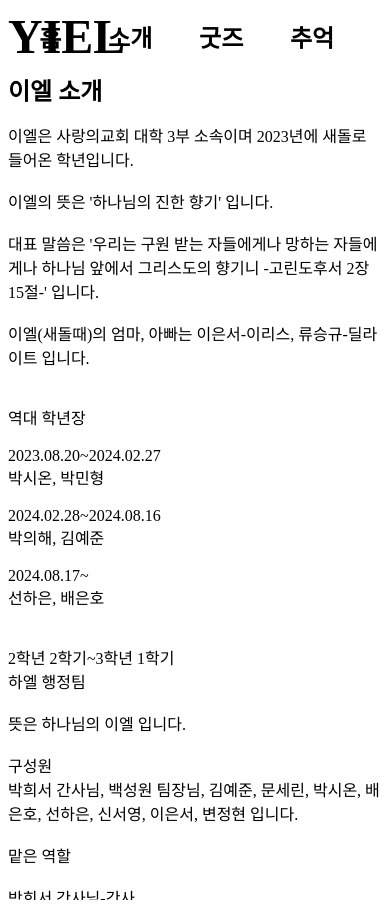
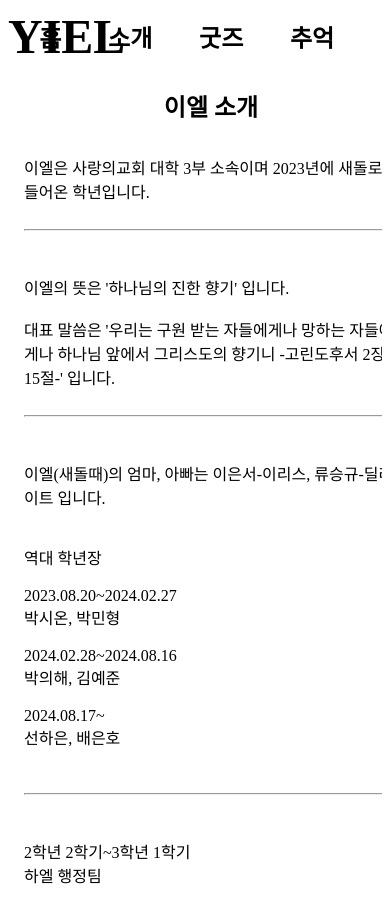
Before and after one commit to KYJLMML/univ3yiel, a Next.js app: page /info in a window 390 px wide. Built offline with nearby package versions, Linux system fonts and the light colour scheme.

Commit message:
Add separators and update content

```diff
--- a/app/info/page.js
+++ b/app/info/page.js
@@ -13,9 +13,33 @@ export default function Info() {
 
   return (
     <div className={styles.container}>
-      <div className={styles.textContainer}>
+      <div className={styles.scrollContainer}>
         <h1 className={styles.title}>이엘 소개</h1>
-        <p className={styles.content}>이엘은 사랑의교회 대학 3부 소속이며 2023년에 새돌로 들어온 학년입니다.<br /><br />이엘의 뜻은 &apos;하나님의 진한 향기&apos; 입니다.<br /><br />대표 말씀은 &apos;우리는 구원 받는 자들에게나 망하는 자들에게나 하나님 앞에서 그리스도의 향기니 -고린도후서 2장 15절-&apos; 입니다.<br /><br />이엘(새돌때)의 엄마, 아빠는 이은서-이리스, 류승규-딜라이트 입니다.<br /><br /><br />역대 학년장<br /><br />2023.08.20~2024.02.27<br />박시온, 박민형<br /><br />2024.02.28~2024.08.16<br />박의해, 김예준<br /><br />2024.08.17~<br />선하은, 배은호<br /><br /><br />2학년 2학기~3학년 1학기<br />하엘 행정팀<br /><br />뜻은 하나님의 이엘 입니다.<br /><br />구성원<br />박희서 간사님, 백성원 팀장님, 김예준, 문세린, 박시온, 배은호, 선하은, 신서영, 이은서, 변정현 입니다.<br /><br />맡은 역할<br /><br />박희서 간사님-간사<br /><br />백성원 팀장님-팀장<br /><br />김예준-주보, 프린트, 출석 체크<br /><br />문세린-출석체크, 재정<br /><br />박시온-디자인, 교재 큐티 관리<br /><br />배은호-집회실 관리<br /><br />선하은-군지체, 행정팀 관리<br /><br />신서영-도서대출, 기도제목 관리<br /><br />이은서-광고<br /><br />변정현-비품 관리<br /><br /><br />제작자: 김예준<br />문의: univ3.yiel@gmail.com</p>
+        <p className={styles.content}>
+          이엘은 사랑의교회 대학 3부 소속이며 2023년에 새돌로 들어온 학년입니다.<br /><br /> <hr /><br /><br />
+          이엘의 뜻은 &apos;하나님의 진한 향기&apos; 입니다.<br /><br />
+          대표 말씀은 &apos;우리는 구원 받는 자들에게나 망하는 자들에게나 하나님 앞에서 그리스도의 향기니 -고린도후서 2장 15절-&apos; 입니다.<br /><br /><hr /><br /><br />
+          이엘(새돌때)의 엄마, 아빠는 이은서-이리스, 류승규-딜라이트 입니다.<br /><br /><br />
+          역대 학년장<br /><br />
+          2023.08.20~2024.02.27<br />박시온, 박민형<br /><br />
+          2024.02.28~2024.08.16<br />박의해, 김예준<br /><br />
+          2024.08.17~<br />선하은, 배은호<br /><br /><br /><hr /><br /><br />
+          2학년 2학기~3학년 1학기<br />하엘 행정팀<br /><br />
+          뜻은 하나님의 이엘 입니다.<br /><br />
+          구성원<br />박희서 간사님, 백성원 팀장님, 김예준, 문세린, 박시온, 배은호, 선하은, 신서영, 이은서, 변정현 입니다.<br /><br />
+          맡은 역할<br /><br />
+          박희서 간사님-간사<br /><br />
+          백성원 팀장님-팀장<br /><br />
+          김예준-주보, 프린트, 출석 체크<br /><br />
+          문세린-출석체크, 재정<br /><br />
+          박시온-디자인, 교재 큐티 관리<br /><br />
+          배은호-집회실 관리<br /><br />
+          선하은-군지체, 행정팀 관리<br /><br />
+          신서영-도서대출, 기도제목 관리<br /><br />
+          이은서-광고<br /><br />
+          변정현-비품 관리<br /><br /><br /><hr /><br /><br />
+          제작자: 김예준<br />문의: univ3.yiel@gmail.com
+        </p>
       </div>
     </div>
   );
--- a/app/info/page.module.css
+++ b/app/info/page.module.css
@@ -23,7 +23,7 @@
 }
 
 .title {
-  font-size: 2rem; /* 기본 크기 */
+  font-size: 3rem; /* 기본 크기 */
   font-weight: bold;
   margin-bottom: 1rem;
 }
@@ -48,6 +48,13 @@
 .caption a {
   color: blue;
   text-decoration: underline;
+}
+
+.separator {
+  width: 100%;
+  border: 0;
+  border-top: 1px solid #ccc;
+  margin: 1rem 0;
 }
 
 /* PC 버전 (1024px 이상) */
--- a/app/page.module.css
+++ b/app/page.module.css
@@ -192,11 +192,11 @@
 /* 모바일 버전 (768px 이하) */
 @media screen and (max-width: 768px) {
   .container {
-    padding-top: 3rem;
+    padding-top: 3.5rem;
   }
 
   .scrollContainer {
-    height: calc(100vh - 3rem);
+    height: calc(100vh - 3.5rem);
   }
 
   .title {
@@ -224,6 +224,6 @@
     width: 100% !important;
     height: auto !important;
     max-height: 100%;
-    object-fit: contain !important; /* 모바일에서 이미지 비율 유지 */
+    object-fit: cover !important; /* 모바일에서 이미지 비율 유지 */
   }
 }
```
